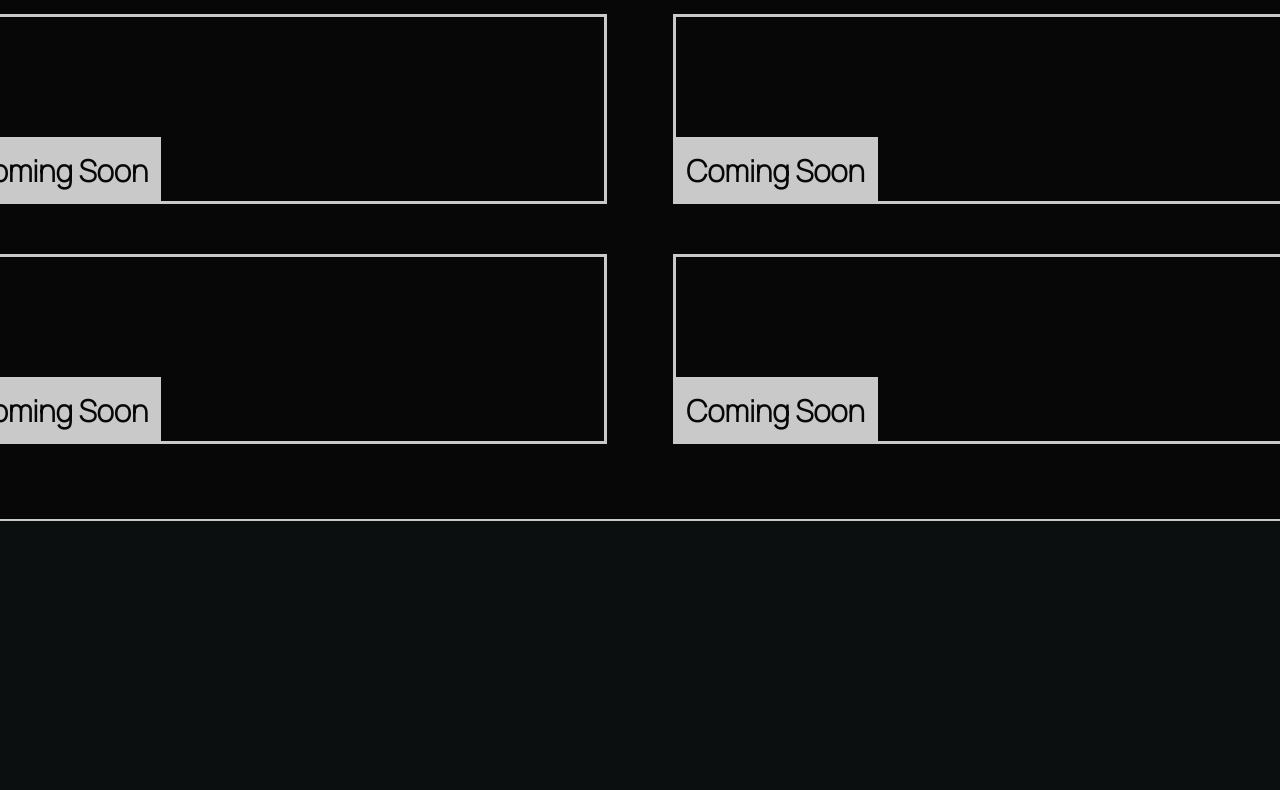
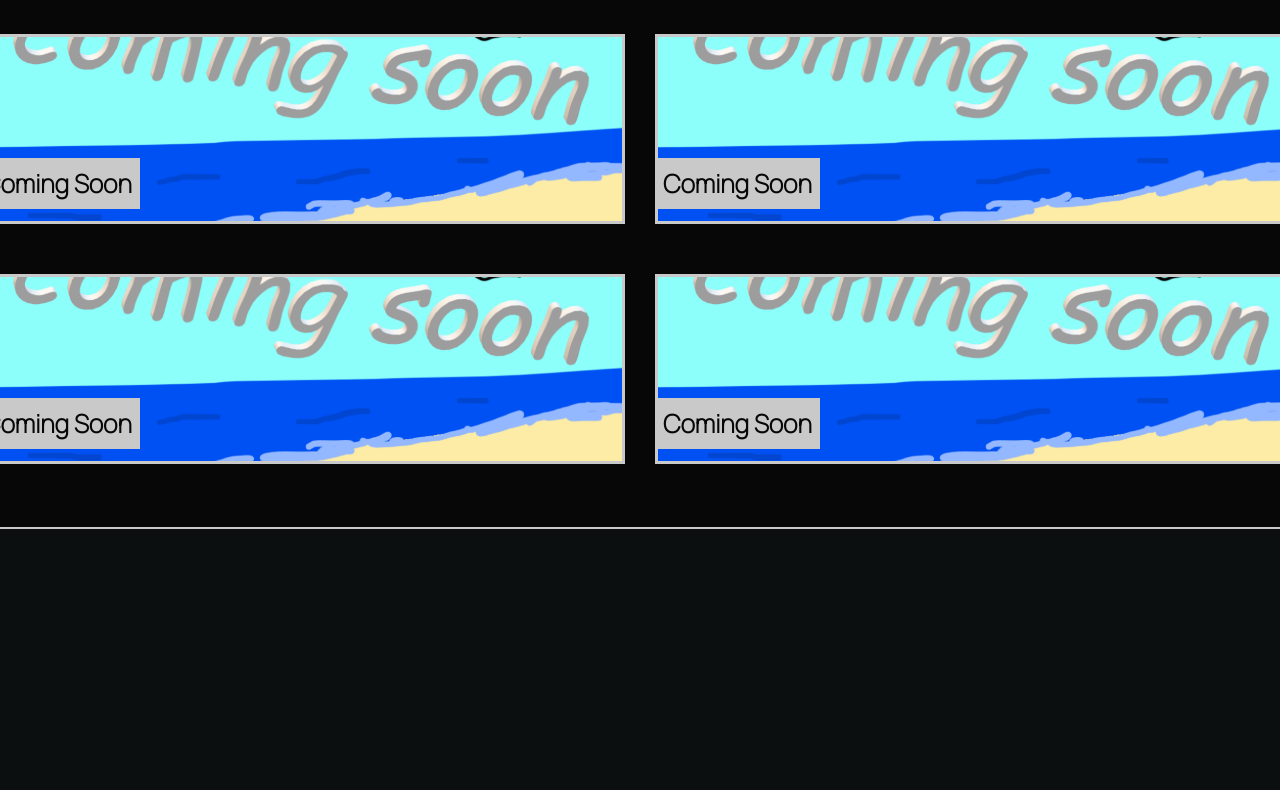
Before and after one commit to clendinning1/clendinning-portfolio, a plain HTML site: page index.html in a window 1280 px wide. Shown: the part 1924-2714 px from the top of the page. Drawn offline with Linux system fonts and the light colour scheme.

Commit message:
finally fixed portfolio image spacing!

```diff
--- a/assets/css/style.css
+++ b/assets/css/style.css
@@ -95,7 +95,7 @@ section {
     margin: 450px 0px 0px 0px;
     min-width: 700px;
     max-width: 1800px;
-    max-height: 1200px;
+    max-height: 1130px;
     border: solid;
     border-width: 2px;
     padding: 50px;
@@ -239,10 +239,12 @@ button:hover {
 #work {
     /* correct placement for header */
     flex-wrap: nowrap;
+    padding-bottom: 1100px;
 }
 
 .portfolio {
     /* div containing the portfolio images */
+
     /* wrap makes them wrap down to the next line */
     flex-flow: row wrap;
     /* justify-content edits inline spacing */
@@ -251,6 +253,10 @@ button:hover {
     align-items: flex-start;
     /* align-content edits line spacing */
     align-content: stretch;
+
+    margin-left: 70px;
+    margin-right: 70px;
+    max-width: 1550px;
 }
 
 #work h2 {
@@ -273,15 +279,18 @@ button:hover {
 
 .itemtxt {
     /* labels/names/titles/text over the portfolio images */
+    justify-content: center;
+
     position: absolute;
-    bottom: 25px;
+    bottom: 40px;
     left: 0px;
 
     border: solid;
     border-color: var(--lgray);
-    padding: 10px;
+    padding: 5px;
+    min-width: 100px;
 
-    font-size: 30px;
+    font-size: 25px;
     font-weight: bold;
     background-color: var(--lgray);
     color: var(--dgray);
@@ -297,11 +306,12 @@ button:hover {
     /* for every img */
     border: solid var(--lgray);
     border-width: 3px;
+    object-fit: cover;
 }
 
 .item1 img {
     /* image 1 */
-    width: 1500px;
+    width: 1390px;
     max-height: 450px;
 }
 
--- a/index.html
+++ b/index.html
@@ -25,7 +25,7 @@
             <main>
                 <!--'main' element contains about text and cat pic.-->
                 <img src=".\assets\images\catpic.jpg" alt="Alt Text: photo of my cat!"></img>
-                <p>HTML, CSS, Javascript.</p>
+                <p>HTML, CSS, Javascript.<br>More text will go here to describe me.</p>
             </main>
         </section>
 
@@ -53,35 +53,35 @@
                 <!--'.portfolio' class contains the images and links to my various projects.-->
                 <div class="item1">
                     <a href="https://clendinning1.github.io/accessibility-ch01/">
-                        <img src=".\assets\images\color.JPG"
+                        <img src=".\assets\images\horiseon.jpg"
                             alt="Alt Text: photo of the top of a website titled 'Horiseon'"></img>
                         <div class="itemtxt">Horiseon</div>
                     </a>
                 </div>
                 <div class="item2">
                     <a href="#work">
-                        <img src=".\assets\images\color.JPG"
+                        <img src=".\assets\images\disgusting-placeholder.png"
                             alt="Alt Text: wretched ms paint image with the words 'coming soon (i promise)'"></img>
                             <div class="itemtxt">Coming Soon</div>
                     </a>
                 </div>
                 <div class="item3">
                     <a href="#work">
-                        <img src=".\assets\images\color.JPG"
+                        <img src=".\assets\images\disgusting-placeholder.png"
                             alt="Alt Text: wretched ms paint image with the words 'coming soon (i promise)'"></img>
                         <div class="itemtxt">Coming Soon</div>
                     </a>
                 </div>
                 <div class="item4">
                     <a href="#work">
-                        <img src=".\assets\images\color.JPG"
+                        <img src=".\assets\images\disgusting-placeholder.png"
                             alt="Alt Text: wretched ms paint image with the words 'coming soon (i promise)'"></img>
                         <div class="itemtxt">Coming Soon</div>
                     </a>
                 </div>
                 <div class="item5">
                     <a href="#work">
-                        <img src=".\assets\images\color.JPG"
+                        <img src=".\assets\images\disgusting-placeholder.png"
                             alt="Alt Text: wretched ms paint image with the words 'coming soon (i promise)'"></img>
                         <div class="itemtxt">Coming Soon</div>
                     </a>
```
